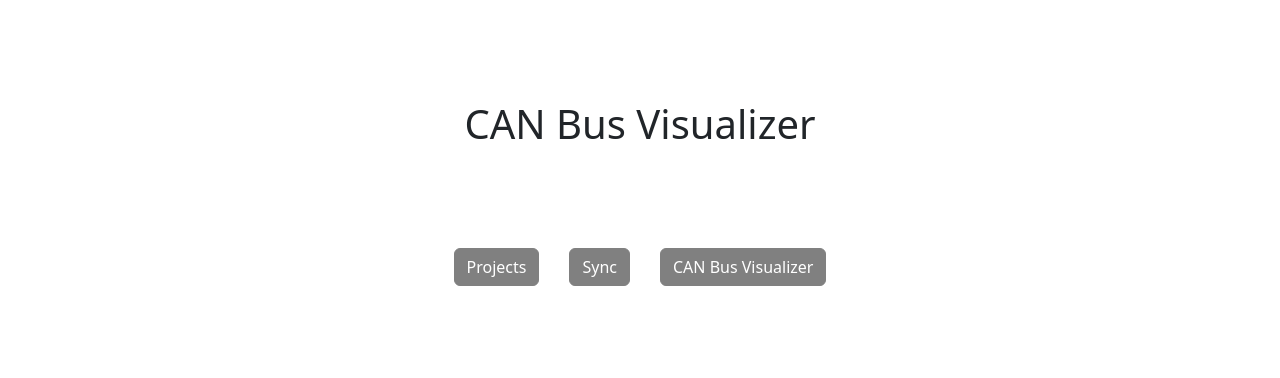
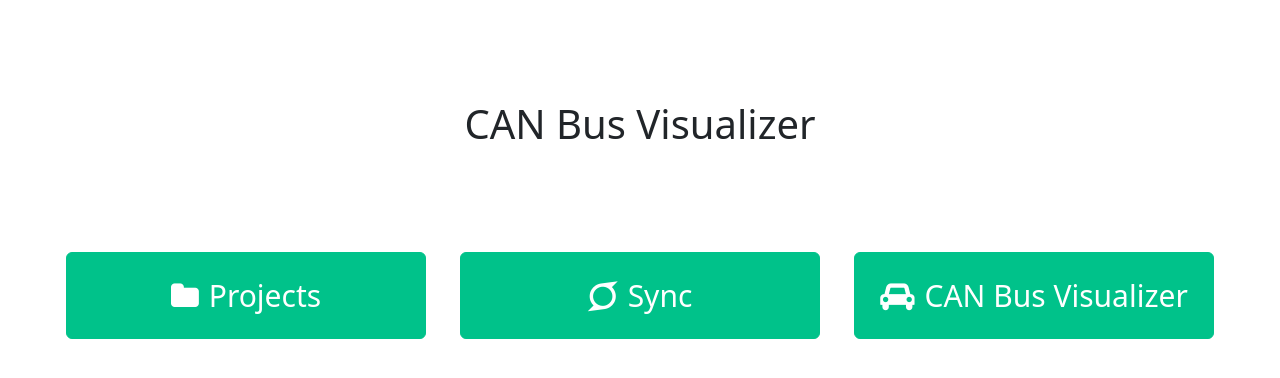
Before and after one commit to matchagreen/CS4311_G6_CAN_Bus_Visualizer_Front-End, a React (Create React App) app: page / in a window 1280 px wide. Shown: the top 378 px of the page. Built offline with nearby package versions, Linux system fonts and the light colour scheme; the HTML template or start-up script is replaced by a standard one.

Commit message:
add icons to buttons of landing page

```diff
--- a/src/entrypoint/index.css
+++ b/src/entrypoint/index.css
@@ -15,9 +15,14 @@ div.task-buttons {
 }
 
 .btn-primary, .btn-primary:hover, .btn-primary:active, .btn-primary:visited {
-    background-color:grey !important;
+    background-color:#00c28a  !important;
     color: white !important;
-    border-color: grey !important;
+    border-color: #00c28a !important;
+    padding: 20px;
+    font-size: 30px;
+    margin: 4px 2px;
+    width:30%
+
 }
 
 div.task-buttons .space {
--- a/src/entrypoint/index.tsx
+++ b/src/entrypoint/index.tsx
@@ -1,7 +1,11 @@
 import Button from 'react-bootstrap/Button';
+import "bootstrap/dist/css/bootstrap.min.css";
+import "font-awesome/css/font-awesome.min.css";
 
 import {useNavigate} from "react-router-dom";
 import './index.css';
+
+
 
 function NewProject() {
 
@@ -28,11 +32,30 @@ function NewProject() {
             <h1 className='task-title'>CAN Bus Visualizer</h1>
 
             <div className='task-buttons'>
-                <Button onClick={onProjects}>Projects</Button>
+
+                <Button onClick={onProjects}>
+                <i style={{ paddingRight: "10px" }}
+                className="fa fa-folder"
+                aria-hidden="true"></i>
+                Projects
+                </Button>
+
                 <div className='space'></div>
-                <Button onClick={onSync}>Sync</Button>
+
+                <Button onClick={onSync}>
+                <i style={{ paddingRight: "10px" }}
+                className="fa fa-superpowers"
+                aria-hidden="true"></i>
+                Sync
+                </Button>
+
                 <div className='space'></div>
-                <Button onClick={onCANBusVisualizer}>CAN Bus Visualizer</Button>
+                <Button onClick={onCANBusVisualizer}>
+                <i style={{ paddingRight: "10px" }}
+                className="fa fa-car"
+                aria-hidden="true"></i>
+                CAN Bus Visualizer
+                </Button>
             </div>
         </div>
     )
```
